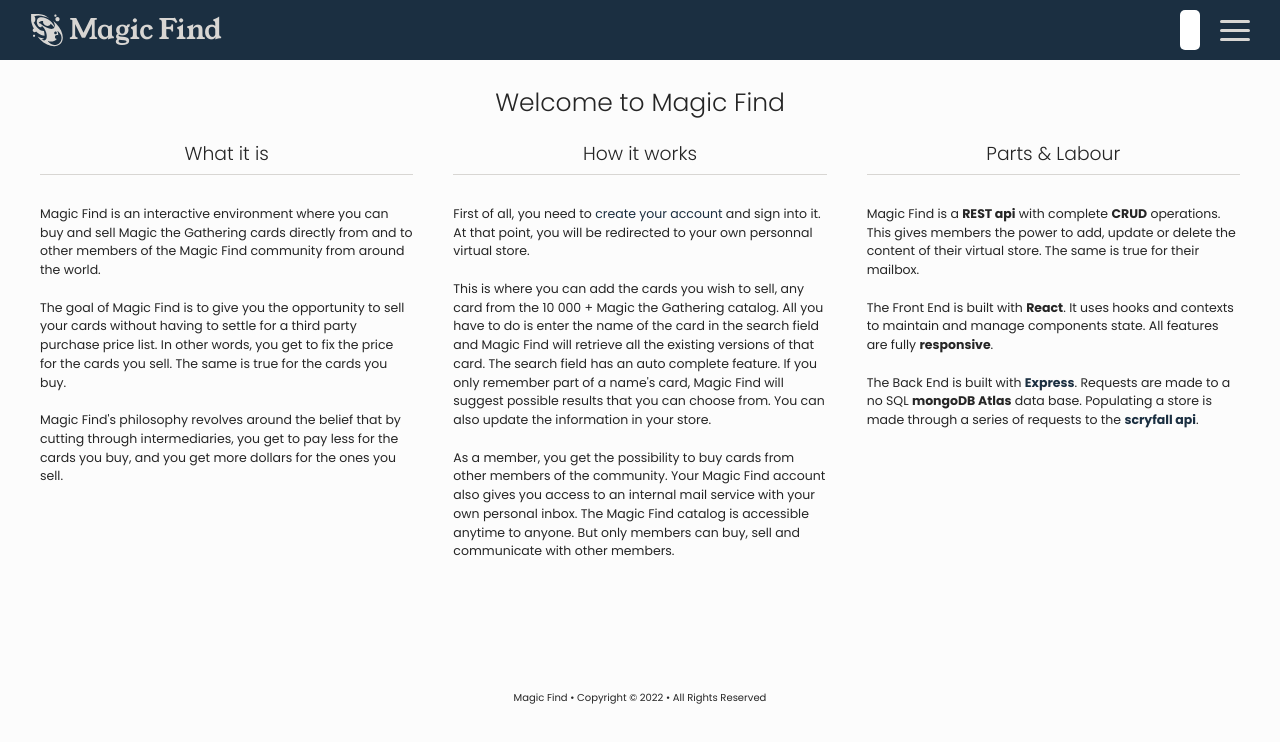
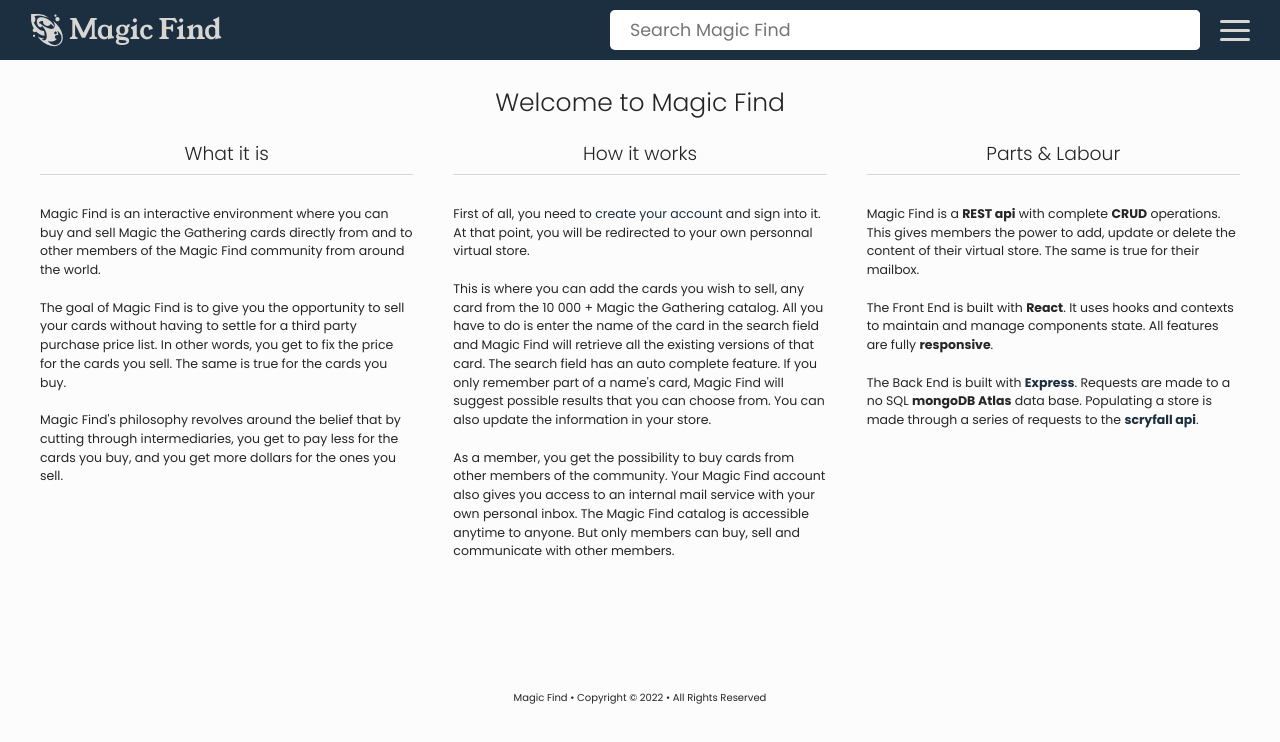
Before and after one commit to rocketxl5/magicfind-client, a React (Create React App) app: page / in a window 1280 px wide. Shown: the top 742 px of the page. Built offline with nearby package versions, Linux system fonts and the light colour scheme.

Commit message:
Imporved search bar animation for mobile 3 and final(?)

```diff
--- a/src/components/layout/Header.js
+++ b/src/components/layout/Header.js
@@ -31,7 +31,7 @@ const Header = () => {
     if (e.target.classList.contains('search-btn')) {
       document.querySelector('.search-catalog').style.setProperty('width', 'calc(100% - 5rem)');
       document.querySelector('.search-field').style.setProperty('width', 'calc(100% - 1rem)');
-      document.querySelector('.search-field').style.setProperty('padding-inline', '1rem');
+      // document.querySelector('.search-field').style.setProperty('padding-inline', '1rem');
       document.querySelector('.search-field').focus();
       // document.querySelector('#search-btn').style.setProperty('display', 'none');
       setAction('display-search')
@@ -40,7 +40,7 @@ const Header = () => {
       if (action === 'display-search' && document.querySelector('.mobile-nav').checked) {
         document.querySelector('.search-catalog').style.setProperty('width', '0');
         document.querySelector('.search-field').style.setProperty('width', '0');
-        document.querySelector('.search-field').style.setProperty('padding-inline', '0');
+        // document.querySelector('.search-field').style.setProperty('padding-inline', '0');
         // document.querySelector('#search-btn').style.setProperty('display', 'block');
         setAction('');
       } else if (!document.querySelector('.mobile-nav').checked) {
--- a/src/components/views/SearchCatalog.js
+++ b/src/components/views/SearchCatalog.js
@@ -211,7 +211,7 @@ const SearchCatalog = () => {
       <form
       id="search-catalog"
       className="search-catalog"
-        onSubmit={(e) => fetchSingleCard(e)}
+      onSubmit={fetchSingleCard}
         ref={form}
       >
         {!sentForm || sentForm === 'search-catalog' ? (
--- a/src/components/views/SearchField.js
+++ b/src/components/views/SearchField.js
@@ -216,7 +216,7 @@ const SearchField = ({
   };
 
   return (
-    <>
+    <div className="field-container">
       <input
         className="search-field"
         type="text"
@@ -234,7 +234,6 @@ const SearchField = ({
         }
         ref={searchInput}
       />
-
       {
         <ul
           onClick={(e) => handleClick(e)}
@@ -261,7 +260,7 @@ const SearchField = ({
             })}
         </ul>
       }
-    </>
+    </div>
   );
 };
 // const Search = styled.div`
--- a/src/css/form.css
+++ b/src/css/form.css
@@ -86,7 +86,7 @@ input:-webkit-autofill:active{
 .search-catalog {
     position: fixed;
     display: flex;
-    top: 0;
+    /* top: 0; */
     right: var(--size-5);
     width: 0;
     /* width: calc(100% - var(--size-4)); */
@@ -97,21 +97,32 @@ input:-webkit-autofill:active{
     /* background-color: red; */
 }
 
+.field-container {
+    width: calc(100% - 1rem);
+    background-color: #fff;
+    align-self: center;
+    min-height: 3.5rem;
+    margin-inline-start: auto;
+    border-radius: 5px;
+
+}
+
 .search-field {
     /* display: none; */
     /* width: 50%; */
+    /* align-self: center; */
+    width: calc(100% - 1rem);
 
-    width: 0;
-    border: none;
-    margin-inline-end: 0;
-    align-self: center;
-    margin-inline-start: auto;
-    min-height: 3.75rem;
-    padding-inline: 0;
+    margin-inline-start: 1rem;
+
+
+    min-height: 3.5rem;
+    /* padding-inline: 0;  */
     border-radius: 5px;
+
     color: var(--clr-dark);
     font-size: var(--fs-150);
-    /* transition: 0.1s ease-in; */
+    transition: 0.2s ease-in;
 }
 
 .search-field::placeholder {
```
